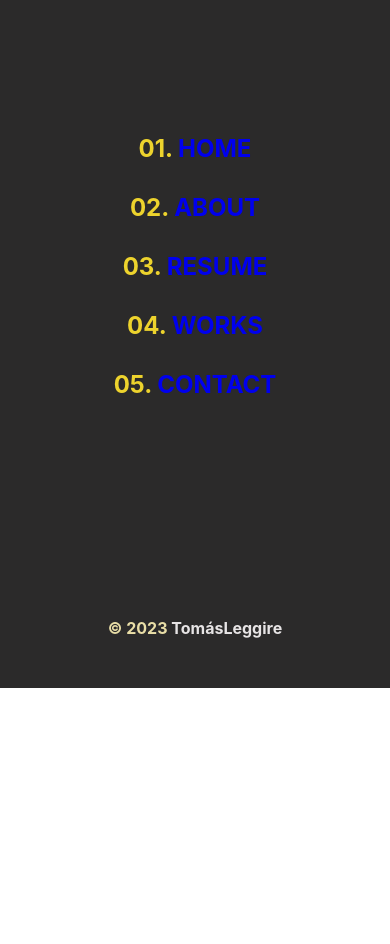
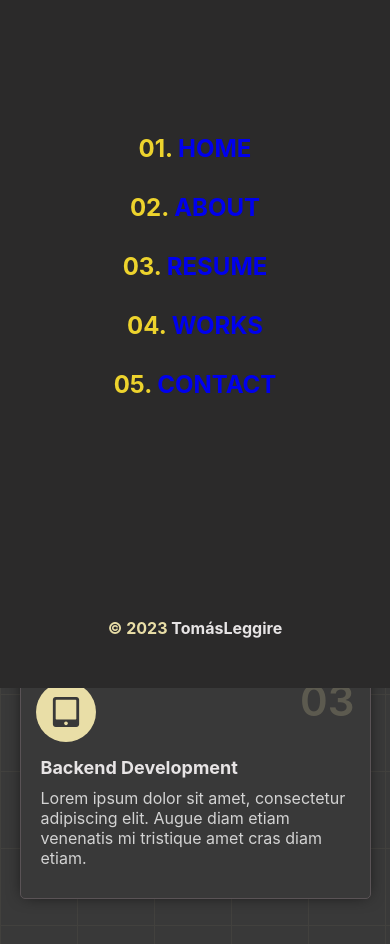
Before and after one commit to tomasleggire/tomasleggire, a React (Create React App) app: page /about in a window 390 px wide. Shown: the part 1000-1944 px from the top of the page. Before the commit the page ends 1075 px from the top, so only its background shows below. Built offline with nearby package versions, Linux system fonts and the light colour scheme.

Commit message:
myServices items terminado

```diff
--- /dev/null
+++ b/src/components/ServiceItem.jsx
@@ -0,0 +1,17 @@
+import React from "react";
+import '../styles/ServiceItem.scss';
+
+export default function ServiceItem({ num, title, subTitle, children }) {
+    return (
+        <div className="service-item-main">
+            <div className='header-service-item'>
+                {children}
+                <span className="span-service-item">0{num}</span>
+            </div>
+            <div className="text-service-item">
+                <h2 className="title-service-item">{title}</h2>
+                <p className="subtitle-service-item">{subTitle}</p>
+            </div>
+        </div>
+    )
+}
--- a/src/containers/Services.js
+++ b/src/containers/Services.js
@@ -2,47 +2,54 @@ import React, { useRef, useContext } from "react";
 import AppContext from "../context/AppContext";
 import "../styles/Services.scss";
 import Title from "../components/Title";
+import ServiceItem from "../components/ServiceItem";
+import useElementOnScreen from "../hooks/useElementOnScreen";
+
 import me2 from '../images/YO2.PNG';
+
+import { FaCode } from "react-icons/fa";
+import { FaDatabase } from "react-icons/fa";
+import { FaTabletAlt } from "react-icons/fa";
+
+
 
 import Slider from "react-slick";
 import Option from "../components/Option";
 import { MdKeyboardArrowLeft } from "react-icons/md";
 import { MdKeyboardArrowRight } from "react-icons/md";
+
+
 import ItemSlider from "../components/ItemSlider";
 
 export default function Services() {
   const { optionsState } = useContext(AppContext);
 
-  // const slider = useRef(null);
+  const [containerRef, isVisible] = useElementOnScreen({
+  root: null,
+  rootMargin: "0px",
+  threshold: .1,
+});
 
-  // const settings = {
-  //   dots: false,
-  //   infinite: true,
-  //   speed: 500,
-  //   slidesToShow: 3,
-  //   slidesToScroll: 1,
-  //   initialSlide: 0,
-  //   autoplay: false,
-  //   arrows: false,
-  //   autoplaySpeed: 3000,
-  //   responsive: [
-  //     {
-  //       breakpoint: 1024,
-  //       settings: {
-  //         slidesToShow: 2,
-  //         slidesToScroll: 1,
-  //       },
-  //     },
-  //     {
-  //       breakpoint: 800,
-  //       settings: {
-  //         slidesToShow: 1,
-  //         slidesToScroll: 1,
-  //         initialSlide: 0,
-  //       },
-  //     },
-  //   ],
-  // };
+  const servicesItems = [
+    {
+      num: 1,
+      img: FaCode,
+      title: 'Web Development',
+      subTitle: 'Lorem ipsum dolor sit amet, consectetur adipiscing elit. Augue diam etiam venenatis mi tristique amet cras diam etiam.'
+    },
+    {
+      num: 2,
+      img: FaDatabase,
+      title: 'Mobile App Development',
+      subTitle: 'Lorem ipsum dolor sit amet, consectetur adipiscing elit. Augue diam etiam venenatis mi tristique amet cras diam etiam.'
+    },
+    {
+      num: 3,
+      img: FaTabletAlt,
+      title: 'Backend Development',
+      subTitle: 'Lorem ipsum dolor sit amet, consectetur adipiscing elit. Augue diam etiam venenatis mi tristique amet cras diam etiam.'
+    },
+  ]
 
   return (
     <div className="services-main">
@@ -78,6 +85,45 @@ export default function Services() {
         </div>
       </div>
       <Title title='MY SERVICES' subTitle='SERVICES' />
+      <div className={`services-items ${isVisible && 'services-visible'}`} ref={containerRef}>
+        {servicesItems.map((serviceItem) => {
+          return (
+            <ServiceItem num={serviceItem.num} title={serviceItem.title} subTitle={serviceItem.subTitle}>
+              <div className="services-icon-div"><serviceItem.img className="services-icon"/></div>
+            </ServiceItem>
+          )
+        })}
+      </div>
+      <div className="about-me-main">
+        <img src={me2} className="about-img" />
+        <div className="about-info">
+          <h1 className="h1-about">Hi, I am <span className="span-about">Tomás Leggire</span></h1>
+          <ul className="ul-about">
+            <li>
+              First Name: Tomás
+            </li>
+            <li>
+              Last Name: Leggire
+            </li>
+            <li>
+              Age: 23
+            </li>
+            <li>
+              Nacionality: Argentinian
+            </li>
+            <li>
+              Lenguages: Spanish, English
+            </li>
+            <li>
+              Address: Merlo, Buenos Aires, Argentina
+            </li>
+            <li>
+              Freelance: Avaliable
+            </li>
+          </ul>
+        <button type="button" className="btn-about">DOWNLOAD RESUME</button>
+        </div>
+      </div>
     </div>
   );
 }
@@ -105,3 +151,35 @@ export default function Services() {
       </div>
       <ItemSlider />
       */}
+
+
+  // const slider = useRef(null);
+
+  // const settings = {
+  //   dots: false,
+  //   infinite: true,
+  //   speed: 500,
+  //   slidesToShow: 3,
+  //   slidesToScroll: 1,
+  //   initialSlide: 0,
+  //   autoplay: false,
+  //   arrows: false,
+  //   autoplaySpeed: 3000,
+  //   responsive: [
+  //     {
+  //       breakpoint: 1024,
+  //       settings: {
+  //         slidesToShow: 2,
+  //         slidesToScroll: 1,
+  //       },
+  //     },
+  //     {
+  //       breakpoint: 800,
+  //       settings: {
+  //         slidesToShow: 1,
+  //         slidesToScroll: 1,
+  //         initialSlide: 0,
+  //       },
+  //     },
+  //   ],
+  // };
--- /dev/null
+++ b/src/styles/ServiceItem.scss
@@ -0,0 +1,73 @@
+@import 'vars';
+
+.service-item-main {
+    max-width: 420px;
+    height: auto;
+    background-color: var(--black);
+    border-radius: 5px;
+    border: 1px solid #5a5356;
+    margin: 0 20px;
+    box-shadow: 0px 0px 16px -4px rgba(0,0,0,0.75);
+-webkit-box-shadow: 0px 0px 16px -4px rgba(0,0,0,0.75);
+-moz-box-shadow: 0px 0px 16px -4px rgba(0,0,0,0.75);
+cursor: pointer;
+transition: .2s;
+}
+
+.service-item-main:hover {
+    transform: translateY(-10px);
+    box-shadow: 0px 0px 26px 0px rgba(0,0,0,0.75);
+-webkit-box-shadow: 0px 0px 26px 0px rgba(0,0,0,0.75);
+-moz-box-shadow: 0px 0px 26px 0px rgba(0,0,0,0.75);
+}
+
+.header-service-item {
+    display: flex;
+    justify-content: space-between;
+    align-items: flex-start;
+}
+
+.span-service-item {
+    font-size: 42px;
+    color: var(--light-yellow);
+    font-weight: 600;
+    opacity: .2;
+    margin-right: 15px;
+    margin-top: 8px;
+}
+
+.text-service-item {
+    padding: 0 20px;
+    padding-bottom: 30px;
+}
+
+.title-service-item {
+    margin-bottom: 10px;
+    color: var(--white);
+    font-size: var(--lg);
+}
+
+.subtitle-service-item {
+    color: lightgray;
+}
+
+@media only screen and (max-width: 1160px) {
+    .service-item-main {
+        max-width: 420px;
+        margin: 0 10px;
+    }
+}
+
+@media only screen and (max-width: 1023px) {
+    .service-item-main {
+        max-width: 70%;
+        margin: 20px 0;
+    }
+}
+
+@media only screen and (max-width: 700px) {
+    .service-item-main {
+        max-width: 90%;
+        margin: 15px 0;
+    }
+}
--- a/src/styles/Services.scss
+++ b/src/styles/Services.scss
@@ -82,6 +82,39 @@ background-color: #393939;
     background-color: var(--white);
 }
 
+.services-items {
+    display: flex;
+    justify-content: space-around;
+    align-items: center;
+    max-width: 1350px;
+    margin: auto;
+    margin-top: 80px;
+    padding-bottom: 80px;
+    transition: .5s;
+    opacity: 0;
+}
+
+.services-visible {
+    animation: aparicion 1s ease .2s 1 normal forwards;
+}
+
+.services-icon-div {
+    background-color: var(--light-yellow);
+    padding: 20px;
+    border-radius: 50%;
+    margin: 20px;
+    display: flex;
+    justify-content: center;
+    align-items: center;
+
+}
+
+.services-icon {
+    width: 40px;
+    height: 40px;
+    color: var(--black);
+}
+
 @media only screen and (max-width: 1023px) {
     .services-main {
         width: 100%;
@@ -91,6 +124,22 @@ background-color: #393939;
         flex-direction: column;
         justify-content: center;
         align-items: center;
+    }
+    .services-items {
+        display: flex;
+        flex-direction: column;
+        max-width: 100%;
+        margin-top: 50px;
+        padding-bottom: 50px;
+    }
+    .services-icon-div {
+        padding: 15px;
+        border-radius: 50%;
+        margin: 15px;
+    }
+    .services-icon {
+        width: 30px;
+        height: 30px;
     }
   }
 
```
